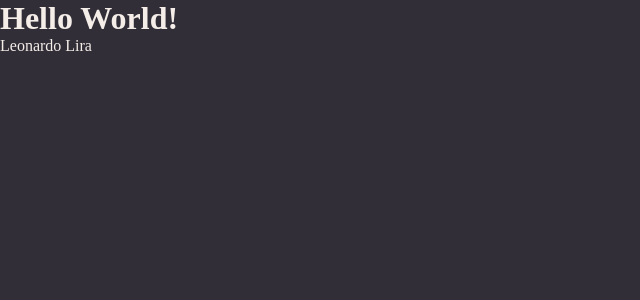
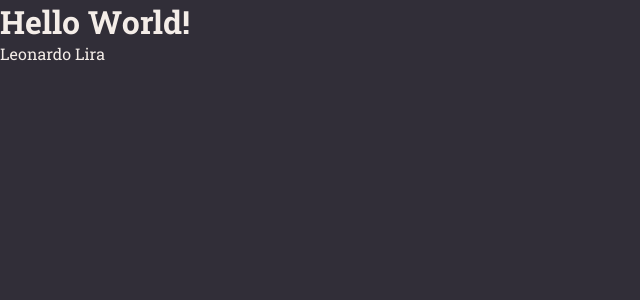
Before and after one commit to Leonardolira01/NotesForYou, a React (Vite) app: page / in a window 1280 px wide. Shown: the top 300 px of the page, without its empty margins (0-640 px from the left). Built offline with nearby package versions, Linux system fonts and the light colour scheme.

Commit message:
fontes personalizadas

```diff
--- a/index.html
+++ b/index.html
@@ -3,6 +3,11 @@
   <head>
     <meta charset="UTF-8" />
     <meta name="viewport" content="width=device-width, initial-scale=1.0" />
+
+    <link rel="preconnect" href="https://fonts.googleapis.com">
+    <link rel="preconnect" href="https://fonts.gstatic.com" crossorigin>
+    <link href="https://fonts.googleapis.com/css2?family=Roboto+Slab:wght@400;500;700&display=swap" rel="stylesheet">
+
     <title>Notes For You</title>
   </head>
   <body>
--- a/src/styles/global.js
+++ b/src/styles/global.js
@@ -11,7 +11,14 @@
     background-color: ${({ theme }) => theme.COLORS.BACKGROUND_800};
     color: ${({ theme }) => theme.COLORS.WHITE};
 
+    -webkit-font-smoothing: antialiased;
   }
+
+body, input, button, textarea {
+  font-family: 'Roboto Slab', serif;
+  font-size: 16px;
+  outline: none;
+}
 
   a {
     text-decoration: none;
```
